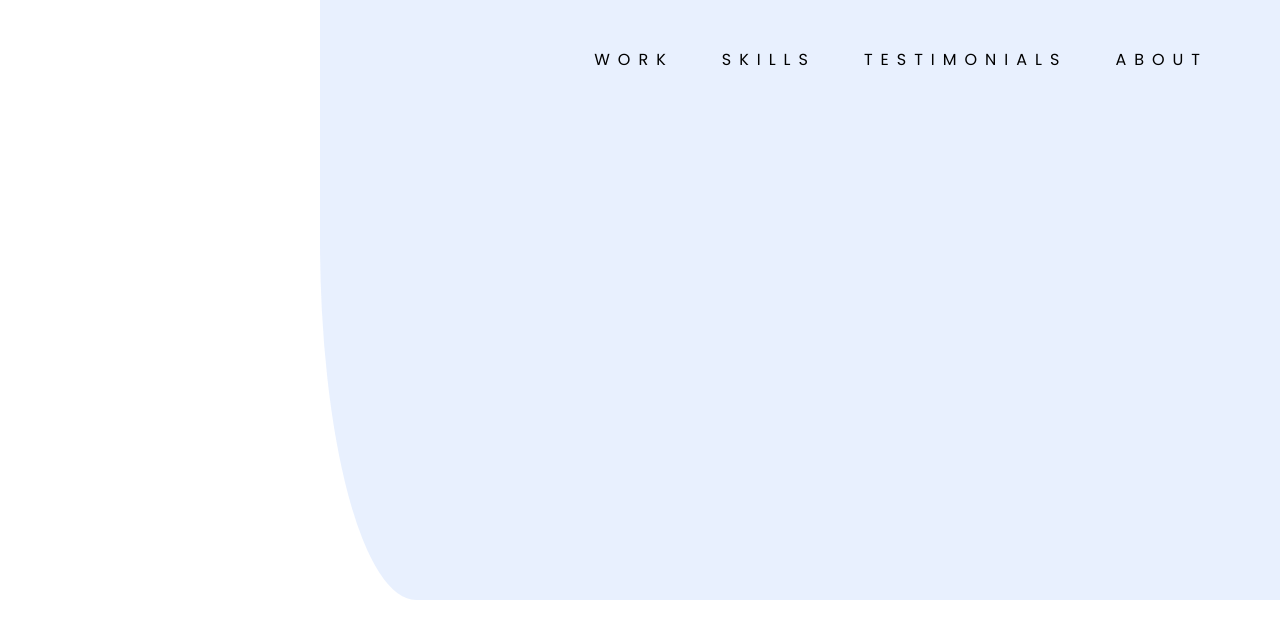
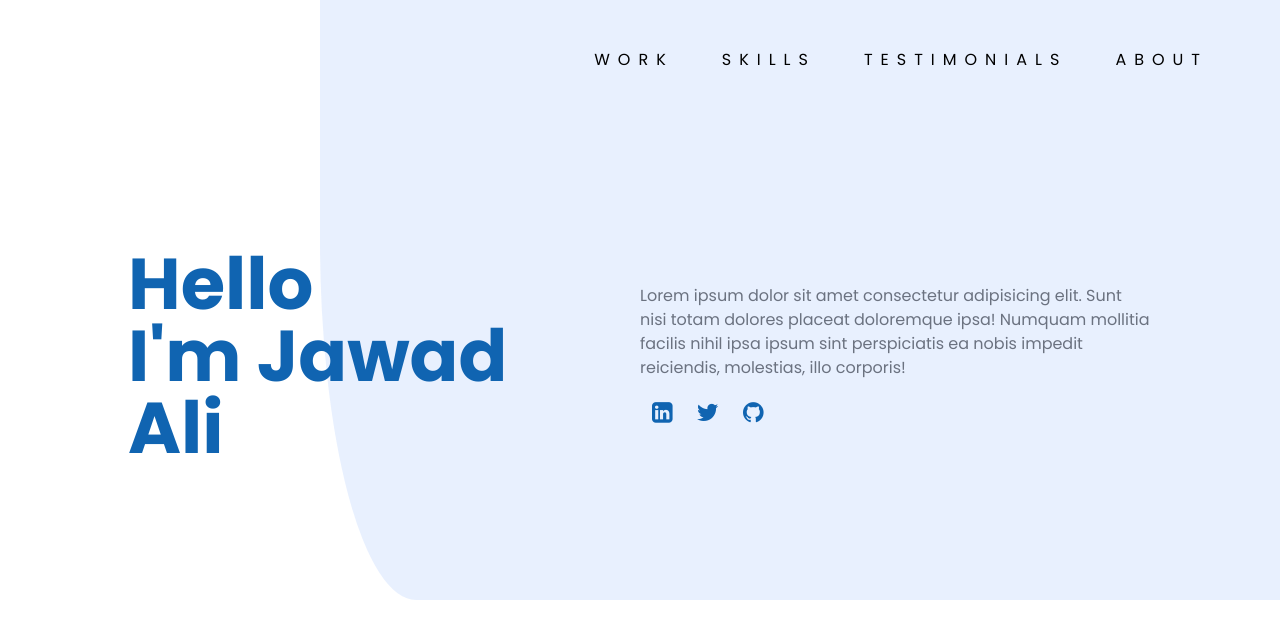
Before and after one commit to thejawadali/thejawadali, a Vue app: page / in a window 1280 px wide. Shown: the top 638 px of the page. Built offline with nearby package versions, Linux system fonts and the light colour scheme.

Commit message:
made header

```diff
--- a/index.html
+++ b/index.html
@@ -6,6 +6,7 @@
     <meta name="viewport" content="width=device-width, initial-scale=1.0" />
     <link rel="preconnect" href="https://fonts.gstatic.com" crossorigin>
     <title>Jawad Ali</title>
+    <link rel="stylesheet" href="https://cdnjs.cloudflare.com/ajax/libs/font-awesome/4.7.0/css/font-awesome.min.css">
     <link href="https://fonts.googleapis.com/css2?family=Poppins:wght@100;300;400;500;700;800&display=swap" rel="stylesheet">
   </head>
   <body>
--- a/src/App.vue
+++ b/src/App.vue
@@ -5,7 +5,31 @@ import Navbar from "./components/Navbar.vue";
 <template>
   <div>
     <Navbar />
-    <div style="border-bottom-left-radius: 10% 60%;" class="absolute top-0 right-0 bg-secondary w-9/12 h-lg z-n opacity-20" />
+    <div
+      style="border-bottom-left-radius: 10% 60%"
+      class="absolute top-0 right-0 bg-secondary w-9/12 h-lg z-n opacity-20"
+    />
+    <header class="p-32 flex items-center justify-center">
+      <!-- headings -->
+      <div class="flex-1 text-left">
+        <h1
+          class="text-primary text-7xl font-bold  max-w-md"
+        >
+          Hello <br />
+          I'm Jawad Ali
+        </h1>
+      </div>
+      <!-- description -->
+      <div class="flex-1 flex flex-col">
+        <p class="text-gray-500 font-normal text-base">Lorem ipsum dolor sit amet consectetur adipisicing elit. Sunt nisi totam dolores placeat doloremque ipsa! Numquam mollitia facilis nihil ipsa ipsum sint perspiciatis ea nobis impedit reiciendis, molestias, illo corporis!</p>
+        <div class="mt-4">
+          <a class="mx-3" href=""><i class="text-2xl text-primary hover:text-primary-dark  fa fa-linkedin-square"></i></a>
+          <a class="mx-3" href=""><i class="text-2xl text-primary hover:text-primary-dark  fa fa-twitter"></i></a>
+          <a class="mx-3" href=""><i class="text-2xl text-primary hover:text-primary-dark  fa fa-github"></i></a>
+        </div>
+      </div>
+    </header>
+
   </div>
 </template>
 
--- a/tailwind.config.js
+++ b/tailwind.config.js
@@ -5,9 +5,12 @@ module.exports = {
     extend: {
       colors: {
         primary: "#1064B1",
-        secondary: "#8BB2F7"
+        secondary: {
+          DEFAULT: "#8BB2F7",
+          dark: "#6298f5"
+        }
       },
-      letterSpacing:{
+      letterSpacing: {
         'more-wide': '8px'
       },
       zIndex: {
```
